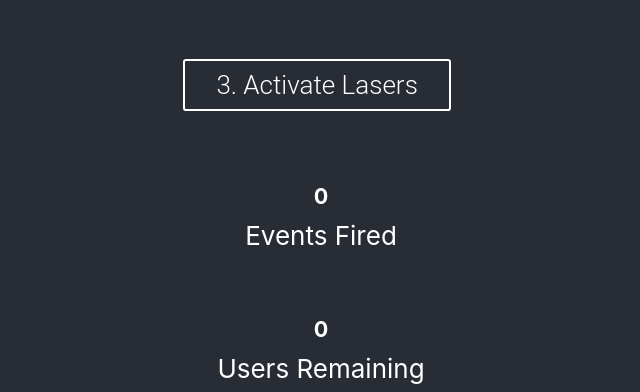
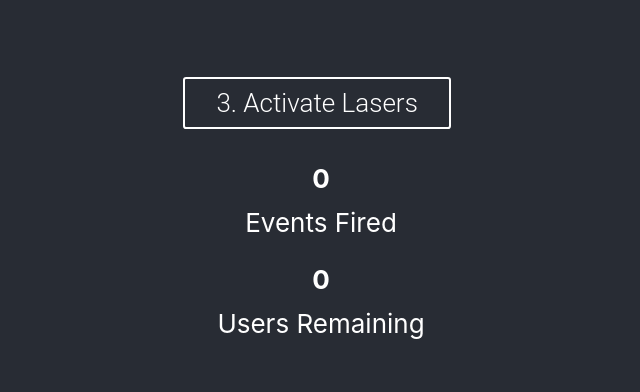
Before and after one commit to send-on/new-demo-generator, a React (Create React App) app: page / in a window 1280 px wide. Shown: the part 405-797 px from the top of the page, without its empty margins (319-959 px from the left). Built offline with nearby package versions, Linux system fonts and the light colour scheme.

Commit message:
dropoff, arrays, dependency

```diff
--- a/src/App.css
+++ b/src/App.css
@@ -2,7 +2,7 @@
   display:inline-block;
   padding:0.35em 1.2em;
   border:0.1em solid #FFFFFF;
-  margin:4em 0.3em 0.3em 0;
+  margin:3em 0.3em 0.3em 0;
   border-radius:0.12em;
   box-sizing: border-box;
   text-decoration:none;
@@ -27,7 +27,12 @@
 h5 {
   margin-top: 3em;
   margin-bottom: 0.5em;
+}
 
+h4 {
+
+  margin-top: 1em;
+  margin-bottom: 0.5em;
 }
 input[type=text], select {
   min-width: 400px;
@@ -54,14 +59,6 @@ input[type=submit] {
 input[type=submit]:hover {
   background-color: #45a049;
 }
-
-/* div {
-  border-radius: 5px;
-  background-color: #f2f2f2;
-  padding: 20px;
-} */
-
-
 
 .App {
   text-align: center;
--- a/src/App.js
+++ b/src/App.js
@@ -1,20 +1,17 @@
-// to do: accept arrays
-// link traits properties. - recall
-// [address,1]: []
-// address:[]
-// [address,2]:[]
-// [{“value”: “San Francisco”, “type”: “string”, weight: 90}, {“value”: “Oakland”, “type”: “string”, weight: 10}]
-// [{“value”: “{name: stuff}”, “type”: “object”, weight: 90}]
-
 import React, { useState } from 'react'
 import './App.css';
 import Analytics from "@segment/analytics.js-core/build/analytics";
 import SegmentIntegration from "@segment/analytics.js-integration-segmentio";
 import CSVReader from './parser.js';
 import moment from 'moment';
+// import { random } from 'faker';
+
+// Constants - DO NOT CHANGE
 const unixDay = 86400;
 const unixHour = 3600;
-const firstProp = 8
+const firstProp = 8;
+const dependencyElement = 3;
+const dropoffElement = 5;
 const userList = require('./users.json')
 
 // Helper functions
@@ -40,29 +37,81 @@ const sanitize = (s) => {
   return s
 }
 
-const createProps = (e) => {
+const createProps = (e, firedEvents) => {
   // remove non property/traits from array
+  let recallNum = parseInt(e[dependencyElement]);
   let propsObject = e.slice(firstProp);
   propsObject = propsObject.filter(function(el) { return el; });
   const properties = {};
+  // check for *, if exist, copy from previous event
+  console.log(firedEvents);
 
   // create properties object, randomize array element selection per iteration, sanitize
   for (let i = 0; i < propsObject.length; i++) {
     let temp = propsObject[i].split([":"]);
+    // check for * recall
+    if (temp[1].includes("*")) {
+      properties[temp[0]] = firedEvents[recallNum][temp[0]]
+    } else {
       temp[1] = temp[1].split(',')
+      // if val[0] is array
+      if (temp[0].includes("[")) {
+        // Create tuple from key [prop, 2]
+        let tuple = [
+          sanitize(temp[0].split(',')[0]),
+          sanitize(temp[0].split(',')[1])
+        ]
+        let randomValue = [];
+        // Push in random value i times, pop out element when chosen
+        for (let i = 0; i < tuple[1]; i++) {
+          let randomInt = getRandomInt(temp[1].length)
+          randomValue.push(sanitize(temp[1][randomInt]));
+          temp[1].splice(randomInt,1);
+        }
+        properties[tuple[0]] = randomValue;
+      } else {
+        // randomly choose element in array
         let randomValue = sanitize(temp[1][getRandomInt(temp[1].length)]);
         properties[temp[0]] = randomValue;
+      }
+    }
   }
   return properties;
 }
 
-const launcher = async (dataArr, userList, u_i, e_i, firedEvents=[], setIsLoading=false, analytics, setCounter, counter, setUserCounter) => {
+const checkDependency = (dependentOn, firedEvents={}) => (
+  (dependentOn in firedEvents ? true : false)
+)
+
+const shouldDrop = (dropoff) => (
+  (parseFloat(dropoff) < (Math.floor(Math.random() * 101))) ? false : true
+)
+
+const launcher = async (
+  dataArr,
+  userList,
+  u_i,
+  e_i,
+  firedEvents={},
+  setIsLoading=false,
+  analytics,
+  setCounter,
+  counter,
+  setUserCounter
+  ) => {
   // reset ajs on new user
   setIsLoading(true);
   if (e_i === 0) {
     analytics.reset();
     analytics.setAnonymousId(userList[u_i].anonymousId);
   }
+  // Check for dropoff
+  if (shouldDrop(dataArr[e_i][dropoffElement])) {
+    // Check for dependency
+    if (!dataArr[e_i][dependencyElement] || (dataArr[e_i][dependencyElement] < 1)) {
+      dataArr[e_i][dependencyElement] = 1
+    }
+    if (checkDependency(dataArr[e_i][dependencyElement], firedEvents) || e_i === 2) {
       // Handle time set time, index 6 is days_ago, index 7 is hours
       let timestamp = moment().unix();
       if (dataArr[e_i][6]) {
@@ -75,11 +124,11 @@ const launcher = async (dataArr, userList, u_i, e_i, firedEvents=[], setIsLoadin
 
       // Identify
       if (dataArr[e_i][1] === "identify") {
-    let properties = createProps(dataArr[e_i]);
+        let properties = createProps(dataArr[e_i], firedEvents);
         Object.assign(properties, userList[u_i]);
         delete properties.user_id;
         delete properties.anonymousId;
-    firedEvents.push(parseInt(dataArr[e_i][0]));
+        firedEvents[parseInt(dataArr[e_i][0])] = properties
         await analytics.identify(userList[u_i].user_id, properties,
           {timestamp:timestamp}
         );
@@ -87,24 +136,49 @@ const launcher = async (dataArr, userList, u_i, e_i, firedEvents=[], setIsLoadin
 
       // Track
       if (dataArr[e_i][1] === "track") {
-    let properties = createProps(dataArr[e_i]);
-    firedEvents.push(parseInt(dataArr[e_i][0]));
+        let properties = createProps(dataArr[e_i], firedEvents);
+        firedEvents[parseInt(dataArr[e_i][0])] = properties
         await analytics.track(dataArr[e_i][2], properties, {
           anonymousId: userList[u_i].anonymousId,
           timestamp:timestamp
         });
       }
+    }
+  }
+
+  // set event and user counters
   counter++;
-
   if (u_i%10 === 0) setUserCounter(userList.length - u_i)
 
   // next event
   if (dataArr[e_i+1]) {
     if (counter%100 === 0) setCounter(counter);
-    setTimeout(()=>launcher(dataArr, userList, u_i, e_i+1,firedEvents, setIsLoading, analytics, setCounter, counter, setUserCounter), 10);
+    setTimeout(()=>launcher(
+      dataArr,
+      userList,
+      u_i,
+      e_i+1,
+      firedEvents,
+      setIsLoading,
+      analytics,
+      setCounter,
+      counter,
+      setUserCounter
+      ), 10);
   } else if (userList[u_i+1]) {
     if (counter%100 === 0) setCounter(counter);
-    setTimeout(()=>launcher(dataArr, userList, u_i+1, 1,[], setIsLoading, analytics, setCounter, counter, setUserCounter), 10);
+    setTimeout(()=>launcher(
+      dataArr,
+      userList,
+      u_i+1,
+      1,
+      {},
+      setIsLoading,
+      analytics,
+      setCounter,
+      counter,
+      setUserCounter
+      ), 10);
   } else {
     setCounter(counter);
     setUserCounter(userList.length-1- u_i)
@@ -147,15 +221,28 @@ const App = () => {
         {!isLoading ?
         <a
           className="highlight button1"
-          onClick={()=>{if (csvLoaded)launcher(dataArr, userList, userList.length-numOfUsers-1, 2, [], setIsLoading, analytics, setCounter, 0, setUserCounter)}}
+          onClick={()=>{
+            if (csvLoaded) launcher(dataArr,
+              userList,
+              userList.length-numOfUsers,
+              2,
+              {},
+              setIsLoading,
+              analytics,
+              setCounter,
+              0,
+              setUserCounter
+              )
+            }
+          }
         >
           3. Activate Lasers
         </a>
         :
         <a className="button1">WORKING</a>
         }
-        <h5>{counter}</h5> Events Fired
-        <h5>{userCounter}</h5> Users Remaining
+        <h4>{counter}</h4> Events Fired
+        <h4>{userCounter}</h4> Users Remaining
       </header>
     </div>
   );
```
Also changed, not shown: src/template.csv, src/template_arr.csv (added). Lines whose indentation alone changed are shown as unchanged.
